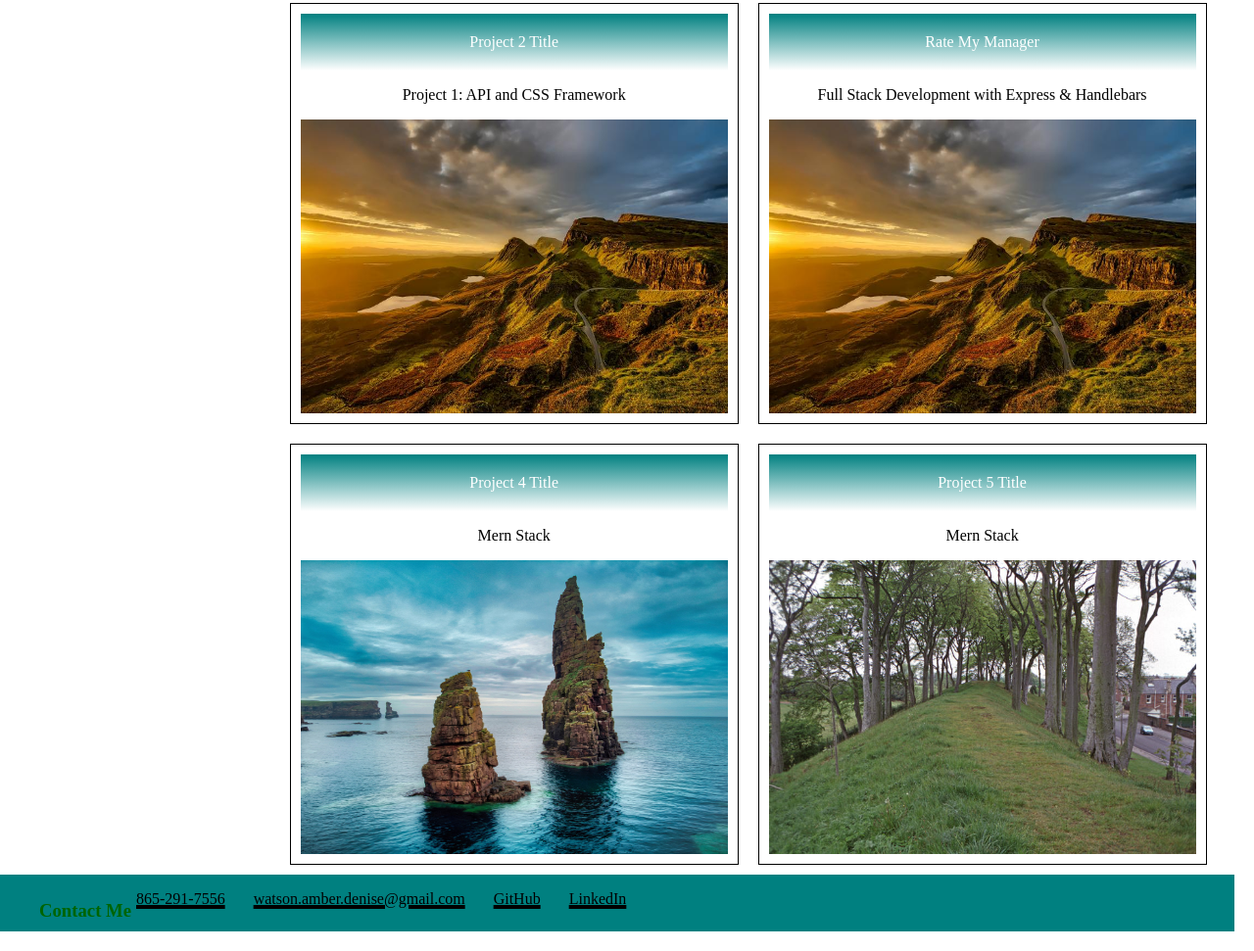
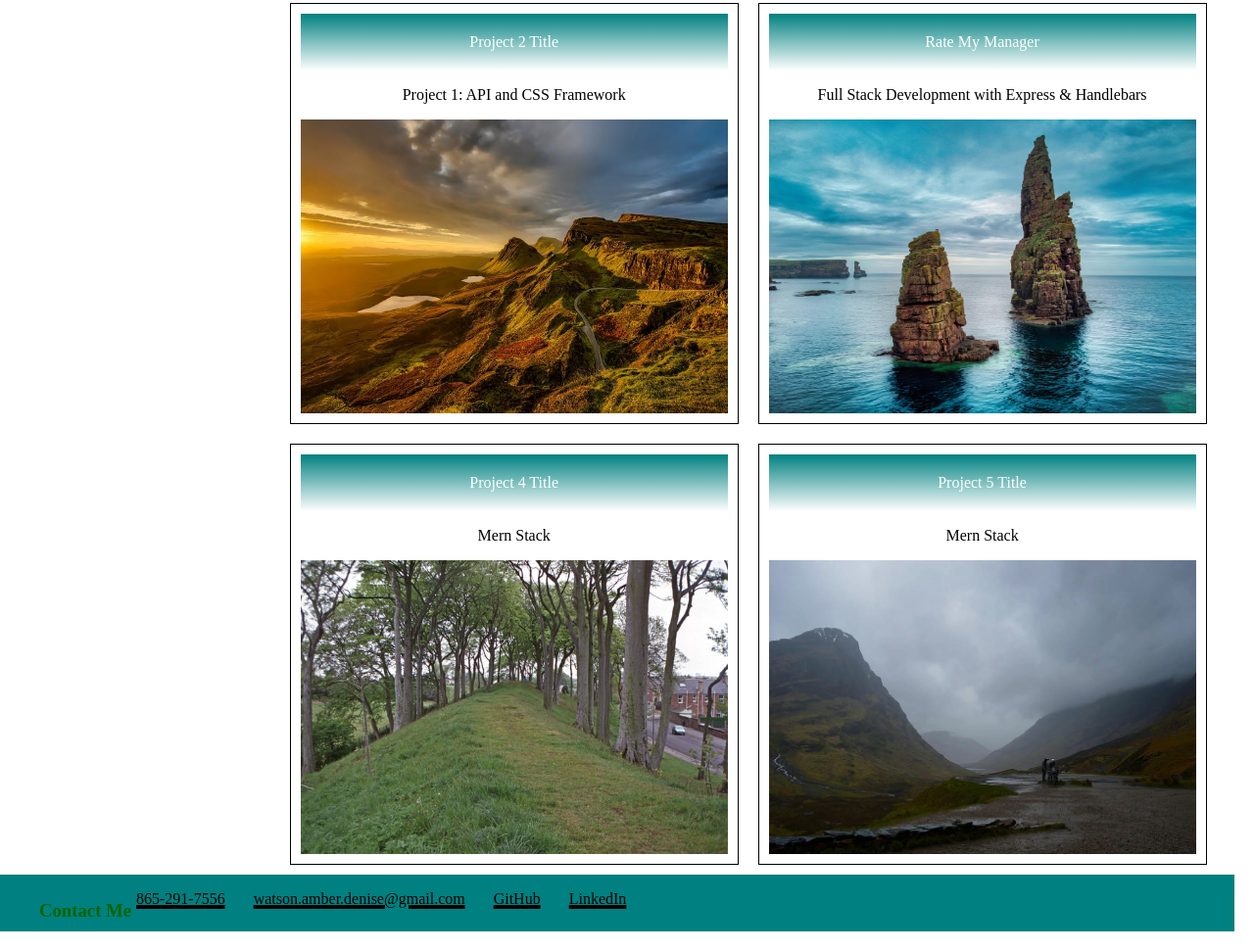
Before and after one commit to watsona22/02-Challenge-2, a plain HTML site: page index.html in a window 1280 px wide. Shown: the part 1220-2191 px from the top of the page at 98% size. Drawn offline with Linux system fonts and the light colour scheme.

Commit message:
Update index.html

```diff
--- a/index.html
+++ b/index.html
@@ -73,21 +73,21 @@
                 <header>Rate My Manager</header>
                 <p>Full Stack Development with Express & Handlebars</p>
                 <a href="https://rate-my-manager22-e94af912c6ea.herokuapp.com/">
-                    <img src="./assets/images/project photo 1.jpg" alt="image 2" /></a>
+                    <img src="./assets/images/project photo 3.jpg" alt="image 3" /></a>
             </section>
 
             <section class="card">
                 <header>Project 4 Title</header>
                 <p>Mern Stack</p>
 
-                <img src="./assets/images/project photo 3.jpg" alt="image 3" />
+                <img src="./assets/images/project photo 4.jpg" alt="image 4" />
 
             </section>
             <section class="card">
                 <header>Project 5 Title</header>
                 <p>Mern Stack</p>
 
-                <img src="./assets/images/project photo 4.jpg" alt="image 4" />
+                <img src="./assets/images/project photo 5.jpg" alt="image 5" />
         </section>
     </main>
     <footer>
```
